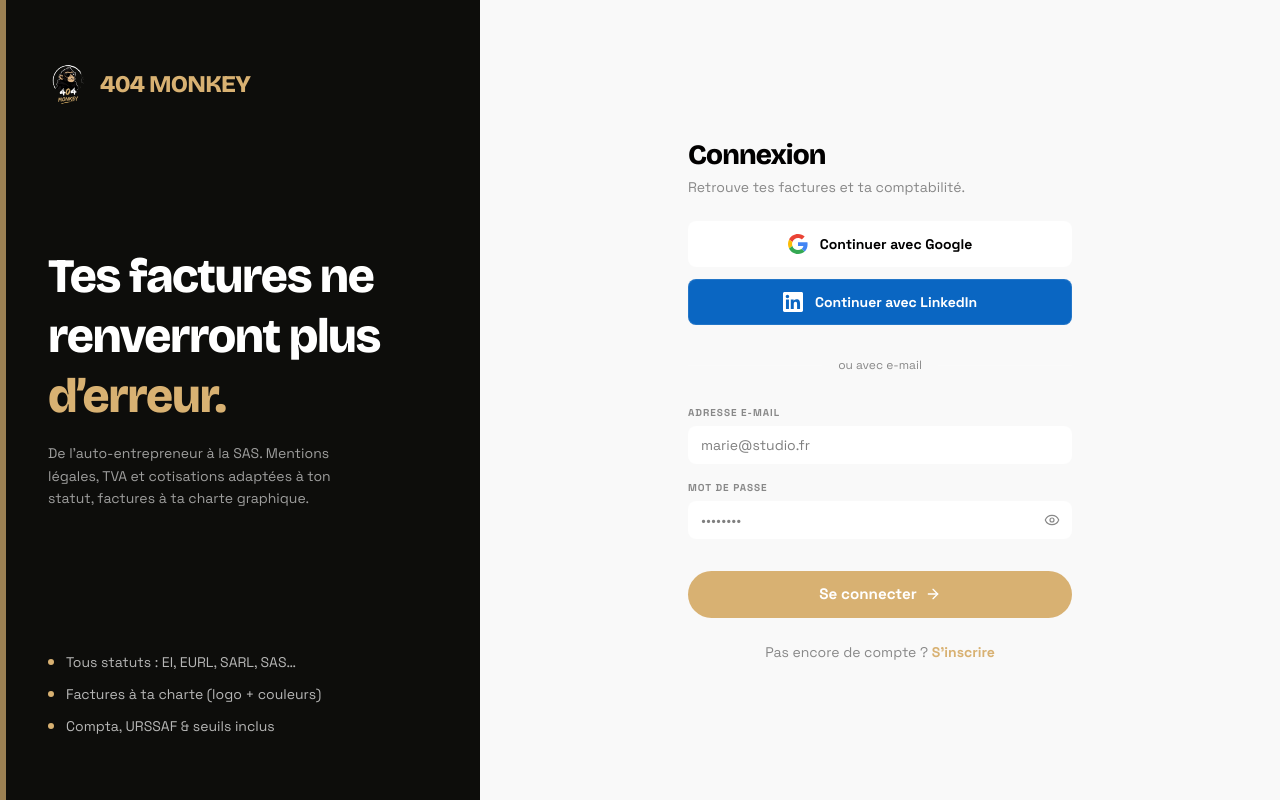
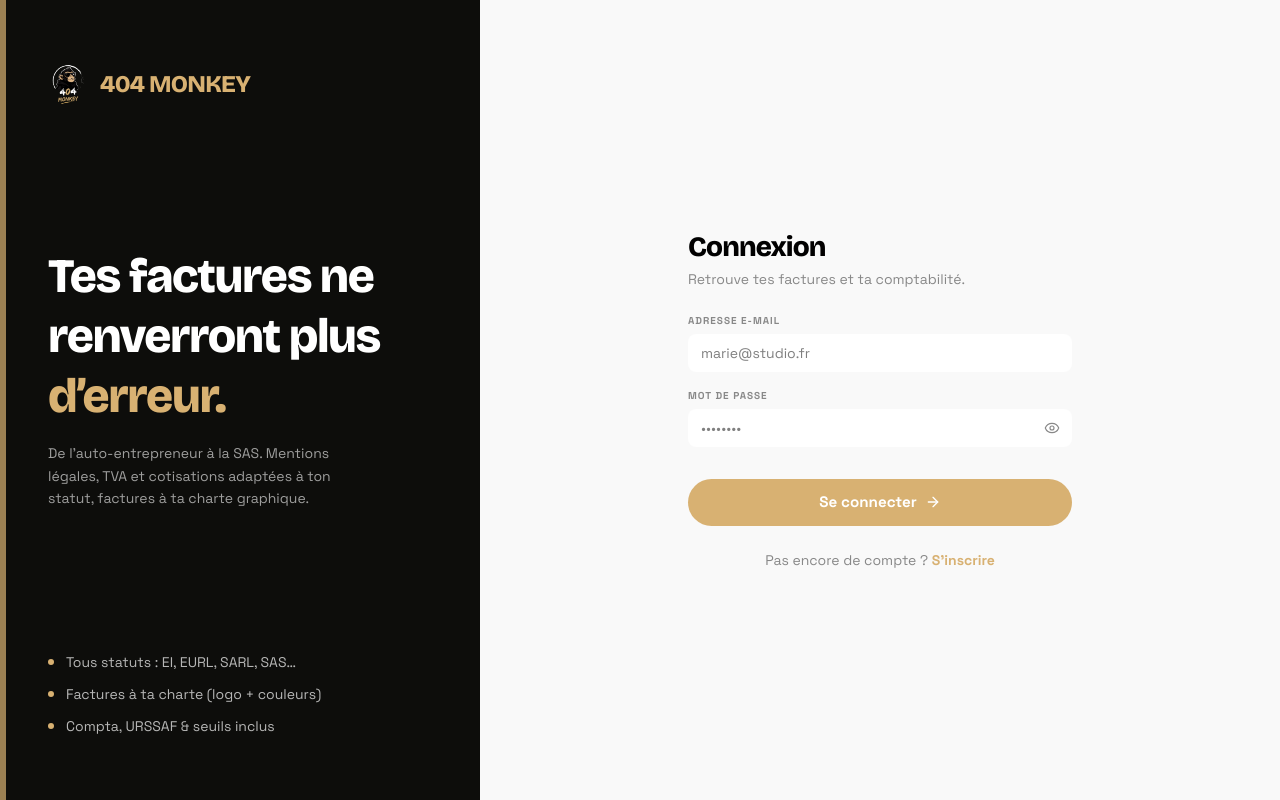
Before and after one commit to Adam-Blf/eden-facturation, a Next.js app: page /login in a window 1280 px wide. Built offline with nearby package versions, Linux system fonts and the light colour scheme; no server answers.

Commit message:
fix(auth): hide Google/LinkedIn buttons until providers configured (#5)

```diff
--- a/src/components/AuthForm.tsx
+++ b/src/components/AuthForm.tsx
@@ -28,24 +28,6 @@ export default function AuthForm({ mode }: AuthFormProps) {
   const [emailSent, setEmailSent] = useState(false);
 
   const supabase = createClient();
-
-  async function handleOAuth(provider: "google" | "linkedin_oidc") {
-    setLoading(true);
-    setError(null);
-    try {
-      const { error } = await supabase.auth.signInWithOAuth({
-        provider,
-        options: {
-          redirectTo: (process.env.NEXT_PUBLIC_APP_URL || location.origin) + "/auth/callback",
-        },
-      });
-      if (error) throw error;
-    } catch (err: unknown) {
-      const raw = err instanceof Error ? err.message : "Erreur connexion sociale.";
-      setError(raw);
-      setLoading(false);
-    }
-  }
 
   async function handleSubmit(e: React.FormEvent<HTMLFormElement>) {
     e.preventDefault();
@@ -158,40 +140,6 @@ export default function AuthForm({ mode }: AuthFormProps) {
             ? "Retrouve tes factures et ta comptabilité."
             : "Lance ton studio de facturation en 30 secondes."}
         </p>
-      </div>
-
-      <div className="flex flex-col gap-3">
-        <button
-          type="button"
-          onClick={() => handleOAuth("google")}
-          disabled={loading}
-          className="flex w-full items-center justify-center gap-3 rounded-md border border-paper/10 bg-void px-4 py-3 text-sm font-semibold text-ink transition-colors hover:bg-paper/5 disabled:opacity-60"
-        >
-          <svg className="h-5 w-5" aria-hidden="true" viewBox="0 0 24 24">
-            <path d="M12.0003 4.75C13.7703 4.75 15.3553 5.36002 16.6053 6.54998L20.0303 3.125C17.9502 1.19 15.2353 0 12.0003 0C7.31028 0 3.25527 2.69 1.28027 6.60998L5.27028 9.70498C6.21525 6.86002 8.87028 4.75 12.0003 4.75Z" fill="#EA4335" />
-            <path d="M23.49 12.275C23.49 11.49 23.415 10.73 23.3 10H12V14.51H18.47C18.18 15.99 17.34 17.25 16.08 18.1L19.945 21.1C22.2 19.01 23.49 15.92 23.49 12.275Z" fill="#4285F4" />
-            <path d="M5.26498 14.2949C5.02498 13.5699 4.88501 12.7999 4.88501 11.9999C4.88501 11.1999 5.01998 10.4299 5.26498 9.7049L1.275 6.60986C0.46 8.22986 0 10.0599 0 11.9999C0 13.9399 0.46 15.7699 1.28 17.3899L5.26498 14.2949Z" fill="#FBBC05" />
-            <path d="M12.0004 24.0001C15.2404 24.0001 17.9654 22.935 19.9454 21.095L16.0804 18.095C15.0054 18.82 13.6204 19.245 12.0004 19.245C8.8704 19.245 6.21537 17.135 5.26538 14.29L1.27539 17.385C3.25539 21.31 7.3104 24.0001 12.0004 24.0001Z" fill="#34A853" />
-          </svg>
-          Continuer avec Google
-        </button>
-        <button
-          type="button"
-          onClick={() => handleOAuth("linkedin_oidc")}
-          disabled={loading}
-          className="flex w-full items-center justify-center gap-3 rounded-md border border-paper/10 bg-[#0A66C2] px-4 py-3 text-sm font-semibold text-white transition-colors hover:bg-[#004182] disabled:opacity-60"
-        >
-          <svg className="h-5 w-5" aria-hidden="true" viewBox="0 0 24 24" fill="currentColor">
-            <path d="M20.447 20.452h-3.554v-5.569c0-1.328-.027-3.037-1.852-3.037-1.853 0-2.136 1.445-2.136 2.939v5.667H9.351V9h3.414v1.561h.046c.477-.9 1.637-1.85 3.37-1.85 3.601 0 4.267 2.37 4.267 5.455v6.286zM5.337 7.433c-1.144 0-2.063-.926-2.063-2.065 0-1.138.92-2.063 2.063-2.063 1.14 0 2.064.925 2.064 2.063 0 1.139-.925 2.065-2.064 2.065zm1.782 13.019H3.555V9h3.564v11.452zM22.225 0H1.771C.792 0 0 .774 0 1.729v20.542C0 23.227.792 24 1.771 24h20.451C23.2 24 24 23.227 24 22.271V1.729C24 .774 23.2 0 22.222 0h.003z"/>
-          </svg>
-          Continuer avec LinkedIn
-        </button>
-      </div>
-
-      <div className="relative flex items-center py-2">
-        <div className="flex-grow border-t border-paper/10"></div>
-        <span className="mx-4 flex-shrink-0 text-xs text-mist">ou avec e-mail</span>
-        <div className="flex-grow border-t border-paper/10"></div>
       </div>
 
       <form onSubmit={handleSubmit} className="flex flex-col gap-4" noValidate>
```
